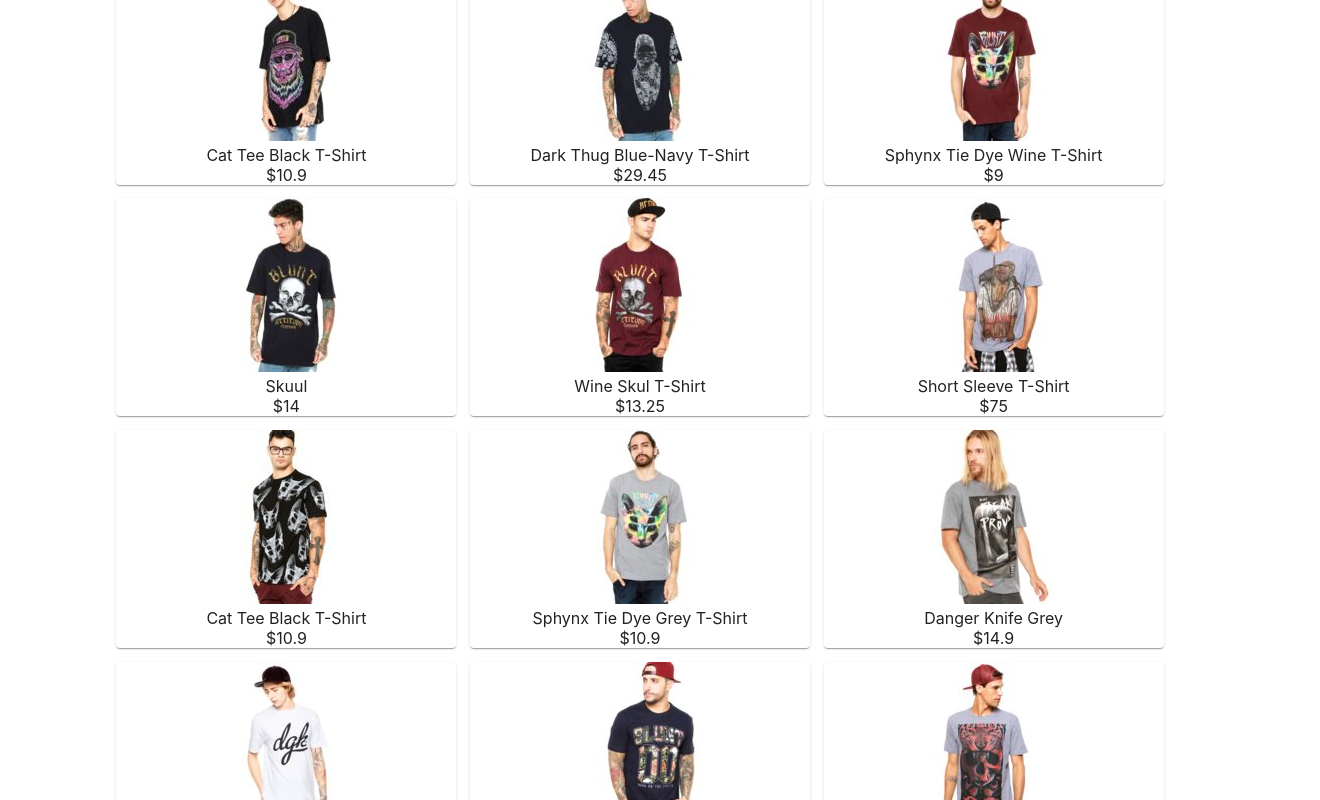
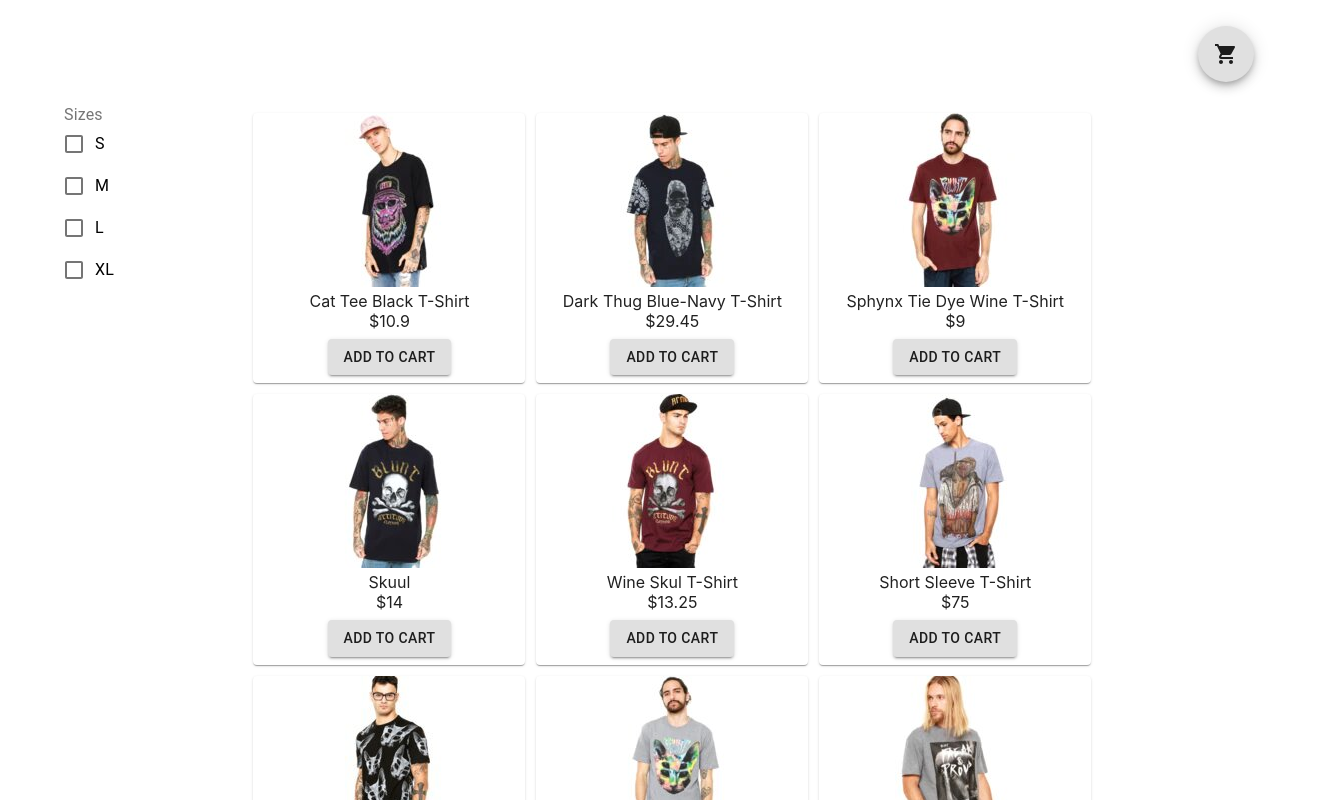
Before and after one commit to kyliec362/new-shopping-cart, a React (Create React App) app: page / in a window 1280 px wide. Shown: the top 800 px of the page, 1320 px wide, since content can reach past the window. Built offline with nearby package versions, Linux system fonts and the light colour scheme.

Commit message:
adding items to cart

```diff
--- a/package.json
+++ b/package.json
@@ -4,6 +4,7 @@
   "private": true,
   "dependencies": {
     "@material-ui/core": "^4.5.0",
+    "@material-ui/icons": "^4.4.3",
     "material-ui": "^0.20.2",
     "react": "^16.10.1",
     "react-dom": "^16.10.1",
--- a/src/App.js
+++ b/src/App.js
@@ -2,8 +2,80 @@ import React, { useEffect, useState } from 'react';
 import { Grid } from "@material-ui/core";
 import Card from "@material-ui/core/Card";
 import { Checkbox } from '@material-ui/core';
+import FormControlLabel from '@material-ui/core/FormControlLabel';
+import FormGroup from '@material-ui/core/FormGroup';
+import FormLabel from '@material-ui/core/FormLabel';
+import FormControl from '@material-ui/core/FormControl';
+import Fab from '@material-ui/core/Fab';
+import ShoppingCartIcon from '@material-ui/icons/ShoppingCart';
+import Modal from '@material-ui/core/Modal';
+import List from '@material-ui/core/List';
+import ListItem from '@material-ui/core/ListItem';
+import ListItemIcon from '@material-ui/core/ListItemIcon';
+import ListItemText from '@material-ui/core/ListItemText';
+import Divider from '@material-ui/core/Divider';
+import Button from '@material-ui/core/Button';
+import DeleteIcon from '@material-ui/icons/Delete';
+import IconButton from '@material-ui/core/IconButton';
 
-const availableSizes = ['XS', 'S', 'M', 'ML', 'L', 'XL', 'XXL'];
+
+const availableSizes = ['S', 'M', 'L', 'XL'];
+
+class CartListItem extends React.Component {
+  render() {
+    const product = this.props.product;
+    return (
+      <ListItem button style={{width: '100%', height: '100%'}}>
+          <img style={{maxHeight: '20%', maxWidth: '20%'}} src={`./data/products/${product.sku}_1.jpg`} alt=''/>
+          <ListItemText style={{float: 'right', padding:'5%'}} primary={product.title}/>
+          <ListItemText style={{float: 'right', padding:'5%'}} primary={'$' + product.price} />
+          <IconButton edge="end" aria-label="delete" style={{float: 'right', padding:'5%'}}>
+            <DeleteIcon style={{color: 'white'}}/>
+          </IconButton>
+        </ListItem>
+    );
+  };
+}
+
+class Cart extends React.Component {
+
+  checkout = (cartItems) => {
+    alert(this.subtotal(cartItems));
+  }
+
+  subtotal = (cartItems) => {
+    return new String("Subtotal: $" + cartItems.reduce((a, b) => a + b.price, 0));
+  }
+
+  render() {
+    const cartItems = this.props.cartItems;
+    const setCartItems = this.props.setCartItems;
+    return (
+      <div style={{padding: '1%', width: '30%', height: '100%', marginLeft: '70%', float: 'right', color: 'white', backgroundColor: "#161616", outlineColor: "black"}} >
+        <div style={{width: '100%', height: '10%', textAlign:'center'}}><h2>Cart</h2></div>
+        <List style={{maxHeight: '70%', overflow: 'auto'}} component="nav">
+          {cartItems.map(product => <CartListItem product={product}></CartListItem>)}
+        </List>
+        <div style={{width: '100%', height: '10%', textAlign:'center'}}><h2>{this.subtotal(cartItems)}</h2></div>
+        <div><Button onClick = {() => this.checkout(cartItems)} variant="contained" size="medium" color="#202020" style = {{margin: '0 auto', display: 'block'}}>
+          Checkout
+        </Button></div>
+      </div>
+    );
+  }
+
+}
+
+class CartLogo extends React.Component {
+  render() {
+    const clickHandler = this.props.clickHandler;
+    return(
+      <Fab onClick = {clickHandler} color="black" style={{margin: '2%', padding: '1%', float: 'right'}}>
+        <ShoppingCartIcon />
+      </Fab>
+    );
+  }
+};
 
 class SizeFilter extends React.Component {
 
@@ -12,15 +84,15 @@ class SizeFilter extends React.Component {
     };
 
     makeCheckbox = label => (
-        <Checkbox
-        label={label}
-        handleCheckboxChange={this.toggleCheckbox}
-        key={label}
-      />
-      );
+      <FormControlLabel
+      control={
+        <Checkbox onChange={this.toggleCheckbox} value={label} />
+      }
+      label={label}
+    />
+    );
 
-    makeCheckboxes = () => Array.from(this.selectedCheckboxes).map(this.createCheckbox);
-
+    makeCheckboxes = () => availableSizes.map(this.makeCheckbox);
 
     toggleCheckbox = label => {
       if (this.selectedCheckboxes.has(label)) {
@@ -32,20 +104,37 @@ class SizeFilter extends React.Component {
 
     render() {
       return(
-        <div>
-          {this.createCheckboxes()}
+        <div style={{marginRight: '3%', marginLeft: '5%', float: 'left'}}>
+        <FormControl>
+          <FormLabel >Sizes</FormLabel>
+          <FormGroup>
+            {this.makeCheckboxes()}
+          </FormGroup>
+        </FormControl>
         </div>
         )
       };
 }
+
 class Product extends React.Component {
+
+  addToCart = (setCartItems, cartItems, product) => {
+    cartItems.push(product);
+    setCartItems(cartItems);
+  }
+
   render() {
     const product = this.props.product;
+    const cartItems = this.props.cartItems;
+    const setCartItems = this.props.setCartItems;
     return (
       <Card style={{textAlign: 'center', width: '25%', margin: '0.5%'}}>
       <img src={`./data/products/${product.sku}_2.jpg`} alt=''/>
       <div>{product.title}</div>
       <div>${product.price}</div>
+      <Button onClick = {() => this.addToCart(setCartItems, cartItems, product)} variant="contained" size="medium" color="#161616" style = {{margin: '3%'}}>
+          Add to Cart
+      </Button>
     </Card>
     )
   }
@@ -53,9 +142,14 @@ class Product extends React.Component {
 }
 
 const App = () => {
+
   const [data, setData] = useState({});
+  const [isCartOpen, setIsCartOpen] = useState('cartOpen');
+  const [cartItems, setCartItems] = useState([]);
   const products = Object.values(data);
+
   useEffect(() => {
+    setIsCartOpen(false);
     const fetchProducts = async () => {
       const response = await fetch('./data/productTitles.json');
       const json = await response.json();
@@ -64,10 +158,27 @@ const App = () => {
     fetchProducts();
   }, []);
 
+  const handleCartOpen = () => {
+    setIsCartOpen(true);
+  };
+
+  const handleCartClose = () => {
+    setIsCartOpen(false);
+  };
+
   return (
-    <Grid container spacing={10} justify="center">
-      {products.map(product => <Product product={product}>{product.title}</Product>)}
+    <div>
+    <div style={{width: '100%'}}><CartLogo clickHandler = {handleCartOpen}></CartLogo></div>
+    <Modal open={isCartOpen} onClose={handleCartClose}>
+      {<Cart cartItems = {cartItems} setCartItems = {setCartItems}></Cart>}
+    </Modal>
+    <Grid style={{marginTop: '10%'}} container>
+      <SizeFilter/>
+      <Grid style={{width: '85%', marginTop: '0%'}} container spacing={10} justify="center"  >
+        {products.map(product => <Product cartItems = {cartItems} setCartItems = {setCartItems} product={product}>{product.title}</Product>)}
+      </Grid>
     </Grid>
+    </div>
   );
 };
 
```
Also changed, not shown: 1 other file (tests, documents, lock files or other folders).
